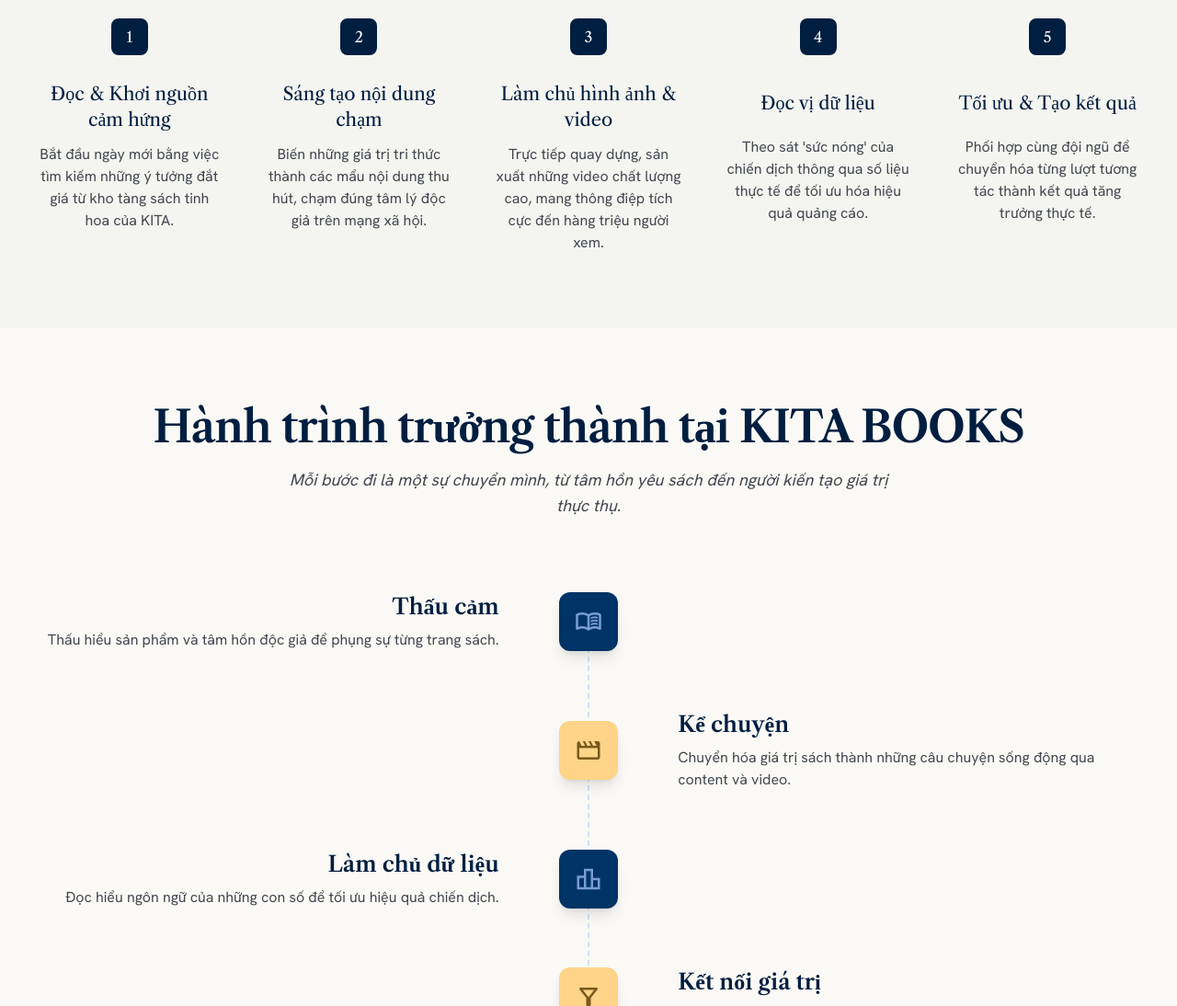
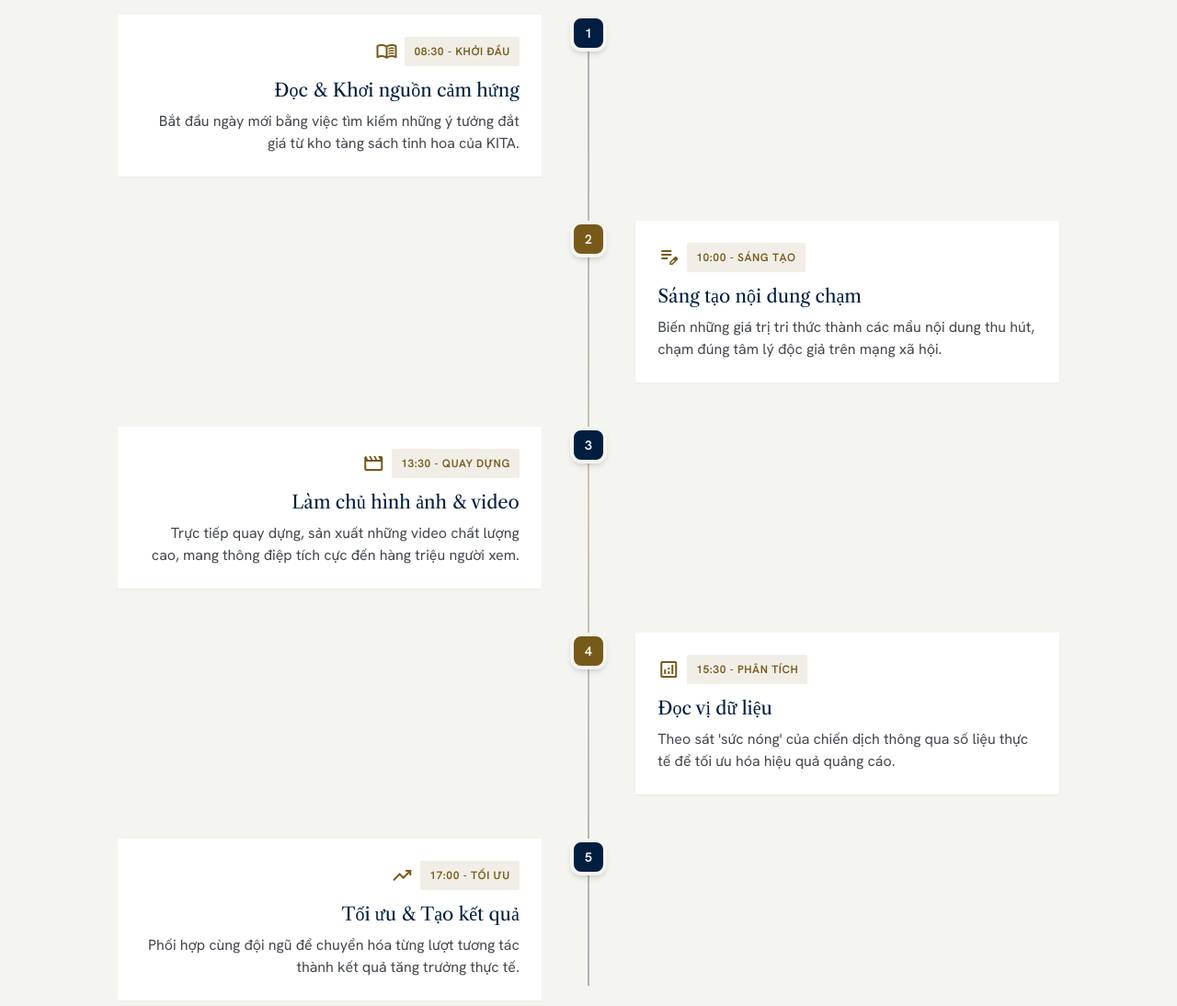
Before and after one commit to VicTran/kita-books-recruitment, a plain HTML site: page index.html in a window 1280 px wide. Shown: the part 3900-4994 px from the top of the page at 92% size. Drawn offline with nearby package versions, Linux system fonts and the light colour scheme.

Commit message:
design: Redesign 'Một ngày tại KITA BOOKS' section as alternating vertical timeline

```diff
--- a/index.html
+++ b/index.html
@@ -379,7 +379,6 @@
     <section class="px-margin-mobile md:px-gutter bg-surface-container-low editorial-border-y py-8 md:py-[80px]"
       id="cong-viec">
       <div class="max-w-7xl mx-auto text-center">
-        <div class="text-center">
         <h2
           class="font-headline-lg text-[24px] md:text-headline-lg text-primary mb-4 md:mb-8 balance tracking-tight leading-relaxed">
           Một ngày tại KITA BOOKS:&nbsp;
@@ -388,81 +387,141 @@
           Kiến tạo các chiến dịch marketing đột phá, quản lý cộng đồng độc giả, và định hình phong cách sống qua từng
           ấn phẩm.
         </p>
-        </div>
+        <div class="relative mt-12 md:mt-20 max-w-5xl mx-auto text-left">
+          <!-- Timeline Track (Desktop: Center, Mobile: Left) -->
+          <div class="absolute left-4 md:left-1/2 top-4 bottom-4 w-0.5 bg-gradient-to-b from-primary/30 via-secondary/30 to-primary/30 -translate-x-1/2"></div>
 
-        <div class="relative mt-4 md:mt-12">
-          <!-- Timeline Track (Desktop Only) -->
-          <div class="hidden md:block absolute top-[2.25rem] left-[10%] right-[10%] h-[1px] bg-primary/20 -z-10"></div>
-
-          <div class="grid grid-cols-1 md:grid-cols-5 gap-8 md:gap-4 lg:gap-8">
+          <div class="space-y-12 relative">
             <!-- Step 1 -->
-            <div class="flex flex-row md:flex-col items-start md:items-center text-left md:text-center gap-4 md:gap-0">
-              <div
-                class="w-10 h-10 md:w-12 md:h-12 rounded-full bg-primary text-on-primary flex items-center justify-center font-headline-sm shrink-0 md:mb-6 md:border-4 md:border-surface-container-low">
-                1</div>
-              <div class="md:px-2">
-                <h3
-                  class="font-headline-sm text-lg md:text-xl text-primary mb-1 md:mb-3 md:min-h-[3rem] flex items-center justify-start md:justify-center">
-                  Đọc &amp; Khơi nguồn cảm hứng</h3>
-                <p class="text-sm md:text-body-md text-on-surface-variant leading-relaxed">Bắt đầu ngày mới bằng việc
-                  tìm kiếm những ý tưởng đắt giá từ kho tàng sách tinh hoa của KITA.</p>
+            <div class="flex flex-col md:flex-row items-start md:justify-between w-full relative">
+              <!-- Marker (Center on Desktop, Left on Mobile) -->
+              <div class="absolute left-4 md:left-1/2 -translate-x-1/2 flex items-center justify-center z-10">
+                <div class="w-10 h-10 rounded-full bg-primary text-on-primary flex items-center justify-center font-bold shadow-md border-4 border-[#f4f4f0] text-sm hover:scale-110 transition-transform duration-300">
+                  1
                 </div>
               </div>
 
+              <!-- Card Content -->
+              <div class="w-full md:w-[45%] pl-12 md:pl-0 md:text-right flex flex-col items-start md:items-end">
+                <div class="bg-surface-container-lowest editorial-border p-6 shadow-sm hover:shadow-md transition-all duration-300 w-full hover:-translate-y-1">
+                  <div class="flex items-center gap-2 md:justify-end mb-3">
+                    <span class="material-symbols-outlined text-secondary text-2xl">menu_book</span>
+                    <span class="bg-secondary/10 text-secondary text-[12px] font-bold px-2.5 py-1 rounded uppercase tracking-wider">08:30 - Khởi đầu</span>
+                  </div>
+                  <h3 class="font-headline-sm text-lg md:text-xl text-primary mb-2">Đọc &amp; Khơi nguồn cảm hứng</h3>
+                  <p class="text-sm md:text-body-md text-on-surface-variant leading-relaxed">
+                    Bắt đầu ngày mới bằng việc tìm kiếm những ý tưởng đắt giá từ kho tàng sách tinh hoa của KITA.
+                  </p>
+                </div>
+              </div>
+
+              <!-- Empty spacer for desktop layout symmetry -->
+              <div class="hidden md:block w-[45%]"></div>
+            </div>
+
             <!-- Step 2 -->
-            <div class="flex flex-row md:flex-col items-start md:items-center text-left md:text-center gap-4 md:gap-0">
-              <div
-                class="w-10 h-10 md:w-12 md:h-12 rounded-full bg-primary text-on-primary flex items-center justify-center font-headline-sm shrink-0 md:mb-6 md:border-4 md:border-surface-container-low">
-                2</div>
-              <div class="md:px-2">
-                <h3
-                  class="font-headline-sm text-lg md:text-xl text-primary mb-1 md:mb-3 md:min-h-[3rem] flex items-center justify-start md:justify-center">
-                  Sáng tạo nội dung chạm</h3>
-                <p class="text-sm md:text-body-md text-on-surface-variant leading-relaxed">Biến những giá trị tri thức
-                  thành các mẩu nội dung thu hút, chạm đúng tâm lý độc giả trên mạng xã hội.</p>
+            <div class="flex flex-col md:flex-row items-start md:justify-between w-full relative">
+              <!-- Marker -->
+              <div class="absolute left-4 md:left-1/2 -translate-x-1/2 flex items-center justify-center z-10">
+                <div class="w-10 h-10 rounded-full bg-secondary text-on-secondary flex items-center justify-center font-bold shadow-md border-4 border-[#f4f4f0] text-sm hover:scale-110 transition-transform duration-300">
+                  2
+                </div>
+              </div>
+
+              <!-- Empty spacer for desktop layout symmetry -->
+              <div class="hidden md:block w-[45%]"></div>
+
+              <!-- Card Content -->
+              <div class="w-full md:w-[45%] pl-12 md:pl-0 text-left flex flex-col items-start">
+                <div class="bg-surface-container-lowest editorial-border p-6 shadow-sm hover:shadow-md transition-all duration-300 w-full hover:-translate-y-1">
+                  <div class="flex items-center gap-2 mb-3">
+                    <span class="material-symbols-outlined text-secondary text-2xl">edit_note</span>
+                    <span class="bg-secondary/10 text-secondary text-[12px] font-bold px-2.5 py-1 rounded uppercase tracking-wider">10:00 - Sáng tạo</span>
+                  </div>
+                  <h3 class="font-headline-sm text-lg md:text-xl text-primary mb-2">Sáng tạo nội dung chạm</h3>
+                  <p class="text-sm md:text-body-md text-on-surface-variant leading-relaxed">
+                    Biến những giá trị tri thức thành các mẩu nội dung thu hút, chạm đúng tâm lý độc giả trên mạng xã hội.
+                  </p>
+                </div>
               </div>
             </div>
 
             <!-- Step 3 -->
-            <div class="flex flex-row md:flex-col items-start md:items-center text-left md:text-center gap-4 md:gap-0">
-              <div
-                class="w-10 h-10 md:w-12 md:h-12 rounded-full bg-primary text-on-primary flex items-center justify-center font-headline-sm shrink-0 md:mb-6 md:border-4 md:border-surface-container-low">
-                3</div>
-              <div class="md:px-2">
-                <h3
-                  class="font-headline-sm text-lg md:text-xl text-primary mb-1 md:mb-3 md:min-h-[3rem] flex items-center justify-start md:justify-center">
-                  Làm chủ hình ảnh &amp; video</h3>
-                <p class="text-sm md:text-body-md text-on-surface-variant leading-relaxed">Trực tiếp quay dựng, sản xuất
-                  những video chất lượng cao, mang thông điệp tích cực đến hàng triệu người xem.</p>
+            <div class="flex flex-col md:flex-row items-start md:justify-between w-full relative">
+              <!-- Marker -->
+              <div class="absolute left-4 md:left-1/2 -translate-x-1/2 flex items-center justify-center z-10">
+                <div class="w-10 h-10 rounded-full bg-primary text-on-primary flex items-center justify-center font-bold shadow-md border-4 border-[#f4f4f0] text-sm hover:scale-110 transition-transform duration-300">
+                  3
                 </div>
               </div>
 
+              <!-- Card Content -->
+              <div class="w-full md:w-[45%] pl-12 md:pl-0 md:text-right flex flex-col items-start md:items-end">
+                <div class="bg-surface-container-lowest editorial-border p-6 shadow-sm hover:shadow-md transition-all duration-300 w-full hover:-translate-y-1">
+                  <div class="flex items-center gap-2 md:justify-end mb-3">
+                    <span class="material-symbols-outlined text-secondary text-2xl">movie</span>
+                    <span class="bg-secondary/10 text-secondary text-[12px] font-bold px-2.5 py-1 rounded uppercase tracking-wider">13:30 - Quay dựng</span>
+                  </div>
+                  <h3 class="font-headline-sm text-lg md:text-xl text-primary mb-2">Làm chủ hình ảnh &amp; video</h3>
+                  <p class="text-sm md:text-body-md text-on-surface-variant leading-relaxed">
+                    Trực tiếp quay dựng, sản xuất những video chất lượng cao, mang thông điệp tích cực đến hàng triệu người xem.
+                  </p>
+                </div>
+              </div>
+
+              <div class="hidden md:block w-[45%]"></div>
+            </div>
+
             <!-- Step 4 -->
-            <div class="flex flex-row md:flex-col items-start md:items-center text-left md:text-center gap-4 md:gap-0">
-              <div
-                class="w-10 h-10 md:w-12 md:h-12 rounded-full bg-primary text-on-primary flex items-center justify-center font-headline-sm shrink-0 md:mb-6 md:border-4 md:border-surface-container-low">
-                4</div>
-              <div class="md:px-2">
-                <h3
-                  class="font-headline-sm text-lg md:text-xl text-primary mb-1 md:mb-3 md:min-h-[3rem] flex items-center justify-start md:justify-center">
-                  Đọc vị dữ liệu</h3>
-                <p class="text-sm md:text-body-md text-on-surface-variant leading-relaxed">Theo sát 'sức nóng' của chiến
-                  dịch thông qua số liệu thực tế để tối ưu hóa hiệu quả quảng cáo.</p>
+            <div class="flex flex-col md:flex-row items-start md:justify-between w-full relative">
+              <!-- Marker -->
+              <div class="absolute left-4 md:left-1/2 -translate-x-1/2 flex items-center justify-center z-10">
+                <div class="w-10 h-10 rounded-full bg-secondary text-on-secondary flex items-center justify-center font-bold shadow-md border-4 border-[#f4f4f0] text-sm hover:scale-110 transition-transform duration-300">
+                  4
+                </div>
+              </div>
+
+              <div class="hidden md:block w-[45%]"></div>
+
+              <!-- Card Content -->
+              <div class="w-full md:w-[45%] pl-12 md:pl-0 text-left flex flex-col items-start">
+                <div class="bg-surface-container-lowest editorial-border p-6 shadow-sm hover:shadow-md transition-all duration-300 w-full hover:-translate-y-1">
+                  <div class="flex items-center gap-2 mb-3">
+                    <span class="material-symbols-outlined text-secondary text-2xl">analytics</span>
+                    <span class="bg-secondary/10 text-secondary text-[12px] font-bold px-2.5 py-1 rounded uppercase tracking-wider">15:30 - Phân tích</span>
+                  </div>
+                  <h3 class="font-headline-sm text-lg md:text-xl text-primary mb-2">Đọc vị dữ liệu</h3>
+                  <p class="text-sm md:text-body-md text-on-surface-variant leading-relaxed">
+                    Theo sát 'sức nóng' của chiến dịch thông qua số liệu thực tế để tối ưu hóa hiệu quả quảng cáo.
+                  </p>
+                </div>
               </div>
             </div>
 
             <!-- Step 5 -->
-            <div class="flex flex-row md:flex-col items-start md:items-center text-left md:text-center gap-4 md:gap-0">
-              <div
-                class="w-10 h-10 md:w-12 md:h-12 rounded-full bg-primary text-on-primary flex items-center justify-center font-headline-sm shrink-0 md:mb-6 md:border-4 md:border-surface-container-low">
-                5</div>
-              <div class="md:px-2">
-                <h3
-                  class="font-headline-sm text-lg md:text-xl text-primary mb-1 md:mb-3 md:min-h-[3rem] flex items-center justify-start md:justify-center">
-                  Tối ưu &amp; Tạo kết quả</h3>
-                <p class="text-sm md:text-body-md text-on-surface-variant leading-relaxed">Phối hợp cùng đội ngũ để
-                  chuyển hóa từng lượt tương tác thành kết quả tăng trưởng thực tế.</p>
+            <div class="flex flex-col md:flex-row items-start md:justify-between w-full relative">
+              <!-- Marker -->
+              <div class="absolute left-4 md:left-1/2 -translate-x-1/2 flex items-center justify-center z-10">
+                <div class="w-10 h-10 rounded-full bg-primary text-on-primary flex items-center justify-center font-bold shadow-md border-4 border-[#f4f4f0] text-sm hover:scale-110 transition-transform duration-300">
+                  5
                 </div>
+              </div>
+
+              <!-- Card Content -->
+              <div class="w-full md:w-[45%] pl-12 md:pl-0 md:text-right flex flex-col items-start md:items-end">
+                <div class="bg-surface-container-lowest editorial-border p-6 shadow-sm hover:shadow-md transition-all duration-300 w-full hover:-translate-y-1">
+                  <div class="flex items-center gap-2 md:justify-end mb-3">
+                    <span class="material-symbols-outlined text-secondary text-2xl">trending_up</span>
+                    <span class="bg-secondary/10 text-secondary text-[12px] font-bold px-2.5 py-1 rounded uppercase tracking-wider">17:00 - Tối ưu</span>
+                  </div>
+                  <h3 class="font-headline-sm text-lg md:text-xl text-primary mb-2">Tối ưu &amp; Tạo kết quả</h3>
+                  <p class="text-sm md:text-body-md text-on-surface-variant leading-relaxed">
+                    Phối hợp cùng đội ngũ để chuyển hóa từng lượt tương tác thành kết quả tăng trưởng thực tế.
+                  </p>
+                </div>
+              </div>
+
+              <div class="hidden md:block w-[45%]"></div>
             </div>
           </div>
         </div>
```
Lines whose indentation alone changed are shown as unchanged.
